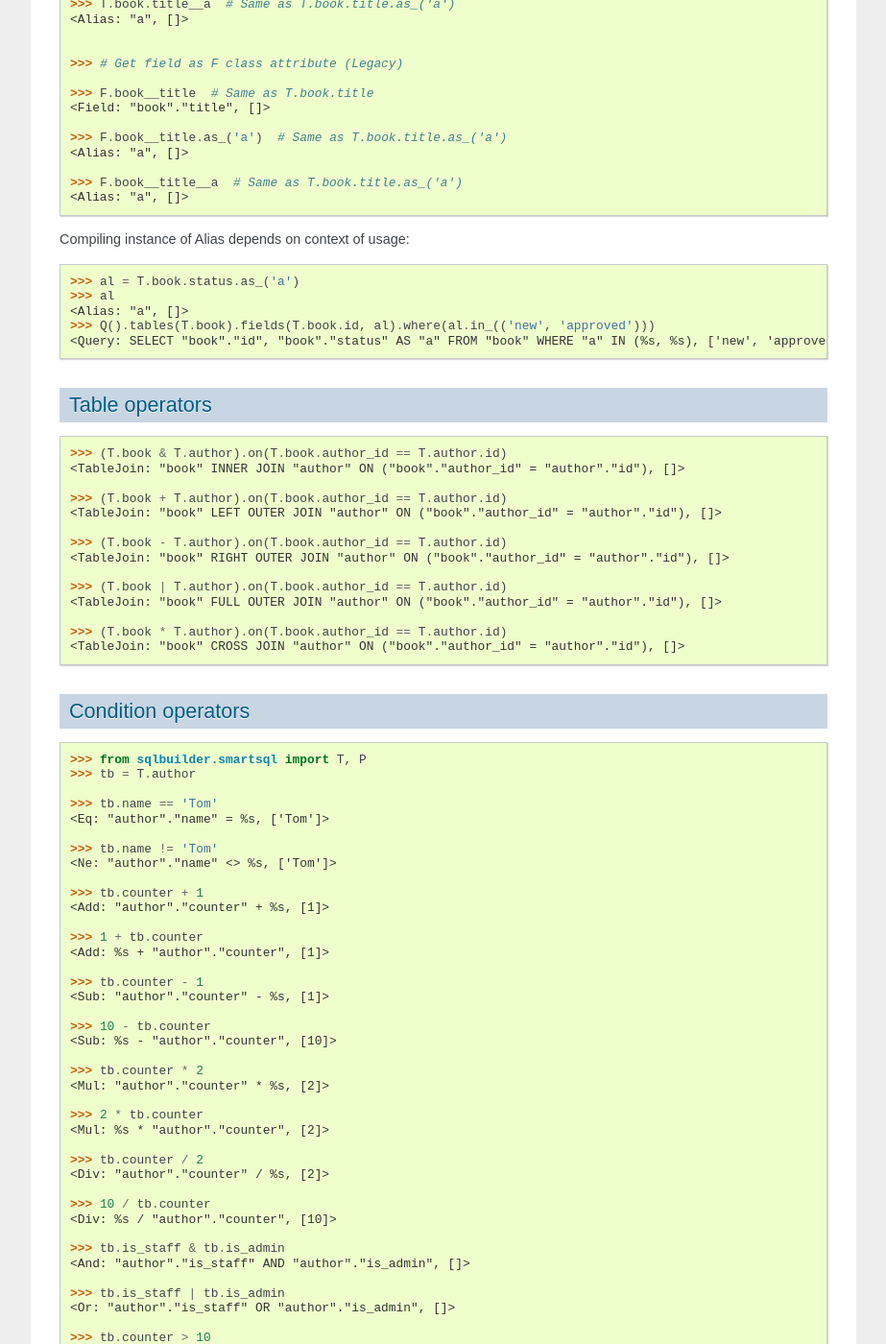
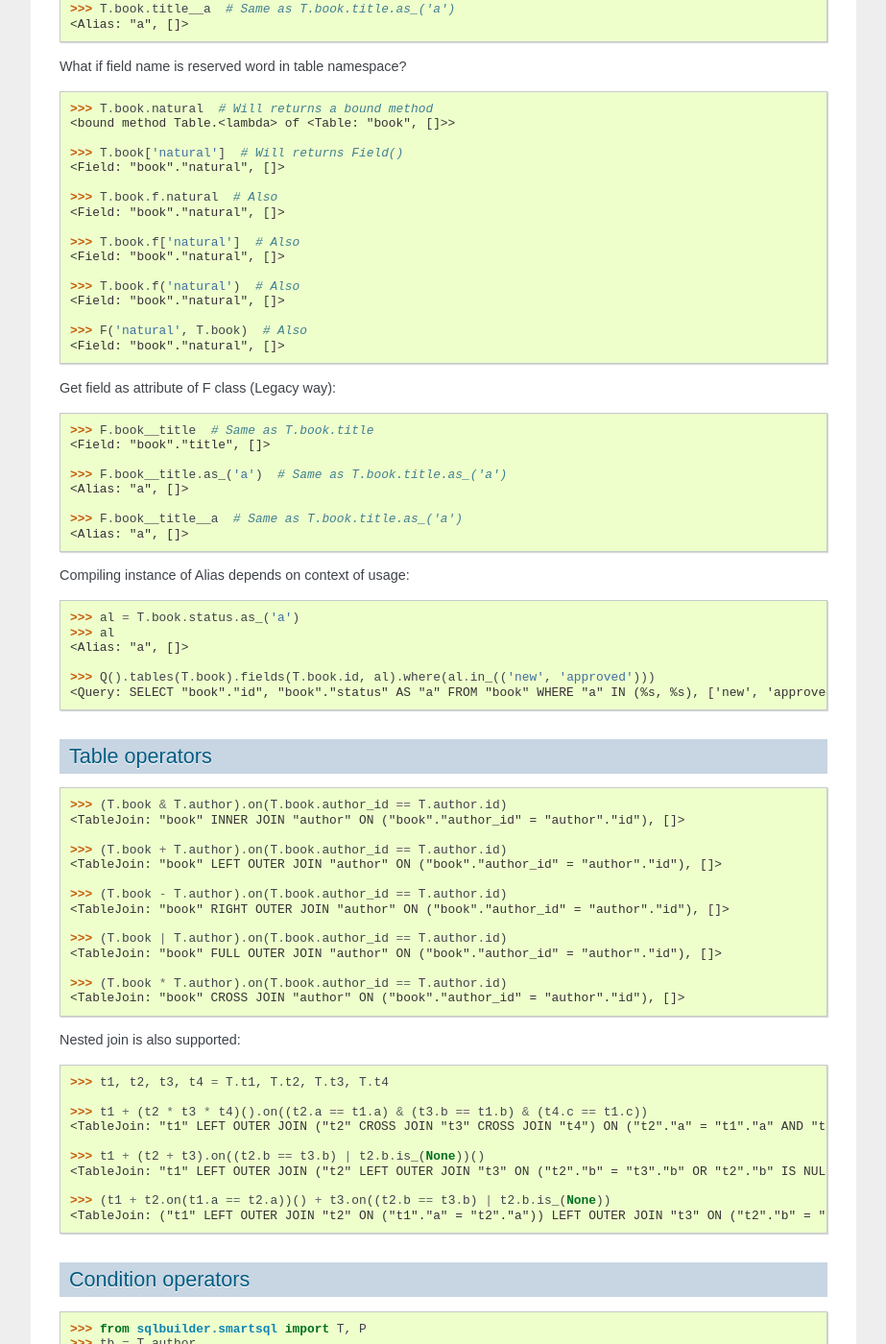
Before and after one commit to vmuriart/sqlbuilder, a Sphinx documentation site: the page built from docs/index.rst, in a window 1280 px wide and 1400 px high, scrolled down 2025 px. Shown: the whole window at 96% size, without its empty margins (198-1121 px from the left). Built offline with Sphinx 7.4.7, drawn with Linux system fonts in a browser that asks for light colours; some of the changed text lies outside the part shown.

Commit message:
docs for Nested Join, Field, and minor fixes

```diff
--- a/docs/index.rst
+++ b/docs/index.rst
@@ -84,6 +84,7 @@ Compiling instance of TableAlias depends on context of usage::
     >>> ta = T.book.as_('a')
     >>> ta
     <TableAlias: "a", []>
+
     >>> Q().tables(ta).fields(ta.id, ta.status).where(ta.status.in_(('new', 'approved')))
     <Query: SELECT "a"."id", "a"."status" FROM "book" AS "a" WHERE "a"."status" IN (%s, %s), ['new', 'approved']>
 
@@ -92,12 +93,9 @@ Compiling instance of TableAlias depends on context of usage::
 Field
 -----
 
-::
+Get field as table attribute::
 
     >>> from sqlbuilder.smartsql import T, F, Q
-
-
-    >>> # Get field as table attribute
 
     >>> T.book.title
     <Field: "book"."title", []>
@@ -108,8 +106,29 @@ Field
     >>> T.book.title__a  # Same as T.book.title.as_('a')
     <Alias: "a", []>
 
+What if field name is reserved word in table namespace?
 
-    >>> # Get field as F class attribute (Legacy)
+::
+
+    >>> T.book.natural  # Will returns a bound method
+    <bound method Table.<lambda> of <Table: "book", []>>
+
+    >>> T.book['natural']  # Will returns Field()
+    <Field: "book"."natural", []>
+
+    >>> T.book.f.natural  # Also
+    <Field: "book"."natural", []>
+
+    >>> T.book.f['natural']  # Also
+    <Field: "book"."natural", []>
+
+    >>> T.book.f('natural')  # Also
+    <Field: "book"."natural", []>
+
+    >>> F('natural', T.book)  # Also
+    <Field: "book"."natural", []>
+
+Get field as attribute of F class (Legacy way)::
 
     >>> F.book__title  # Same as T.book.title
     <Field: "book"."title", []>
@@ -125,6 +144,7 @@ Compiling instance of Alias depends on context of usage::
     >>> al = T.book.status.as_('a')
     >>> al
     <Alias: "a", []>
+
     >>> Q().tables(T.book).fields(T.book.id, al).where(al.in_(('new', 'approved')))
     <Query: SELECT "book"."id", "book"."status" AS "a" FROM "book" WHERE "a" IN (%s, %s), ['new', 'approved']>
 
@@ -148,6 +168,19 @@ Table operators
 
     >>> (T.book * T.author).on(T.book.author_id == T.author.id)
     <TableJoin: "book" CROSS JOIN "author" ON ("book"."author_id" = "author"."id"), []>
+
+Nested join is also supported::
+
+    >>> t1, t2, t3, t4 = T.t1, T.t2, T.t3, T.t4
+
+    >>> t1 + (t2 * t3 * t4)().on((t2.a == t1.a) & (t3.b == t1.b) & (t4.c == t1.c))
+    <TableJoin: "t1" LEFT OUTER JOIN ("t2" CROSS JOIN "t3" CROSS JOIN "t4") ON ("t2"."a" = "t1"."a" AND "t3"."b" = "t1"."b" AND "t4"."c" = "t1"."c"), []>
+
+    >>> t1 + (t2 + t3).on((t2.b == t3.b) | t2.b.is_(None))()
+    <TableJoin: "t1" LEFT OUTER JOIN ("t2" LEFT OUTER JOIN "t3" ON ("t2"."b" = "t3"."b" OR "t2"."b" IS NULL)), []>
+
+    >>> (t1 + t2.on(t1.a == t2.a))() + t3.on((t2.b == t3.b) | t2.b.is_(None))
+    <TableJoin: ("t1" LEFT OUTER JOIN "t2" ON ("t1"."a" = "t2"."a")) LEFT OUTER JOIN "t3" ON ("t2"."b" = "t3"."b" OR "t2"."b" IS NULL), []>
 
 
 Condition operators
```
Also changed, not shown: 2 other files.
